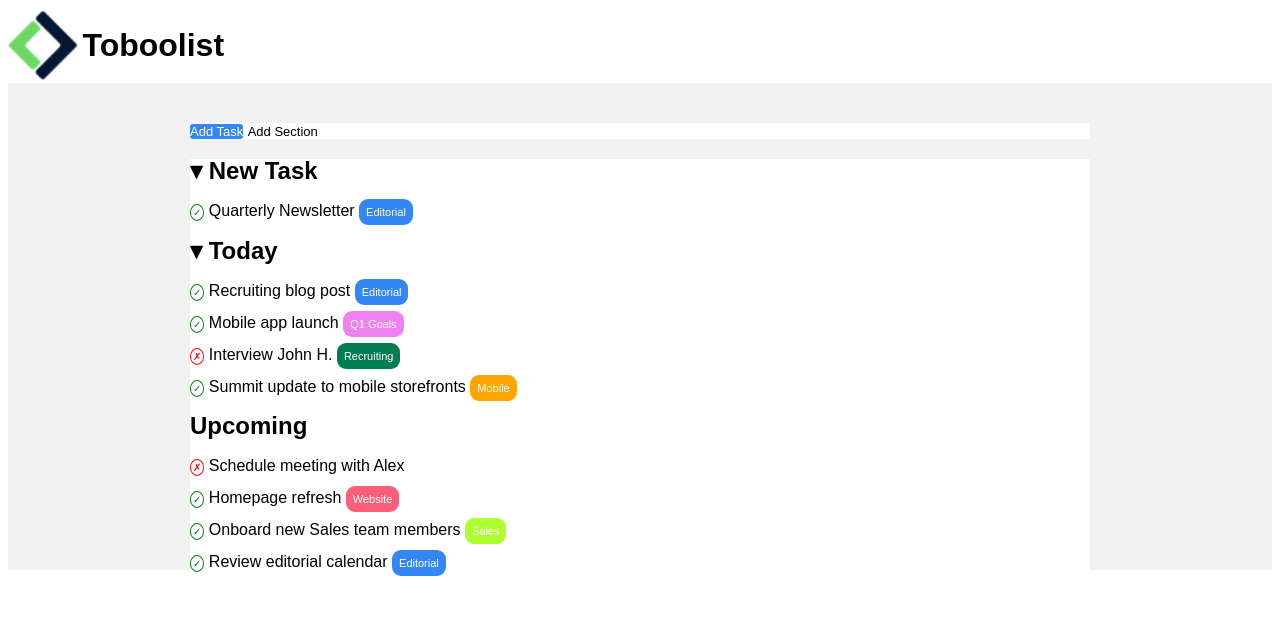
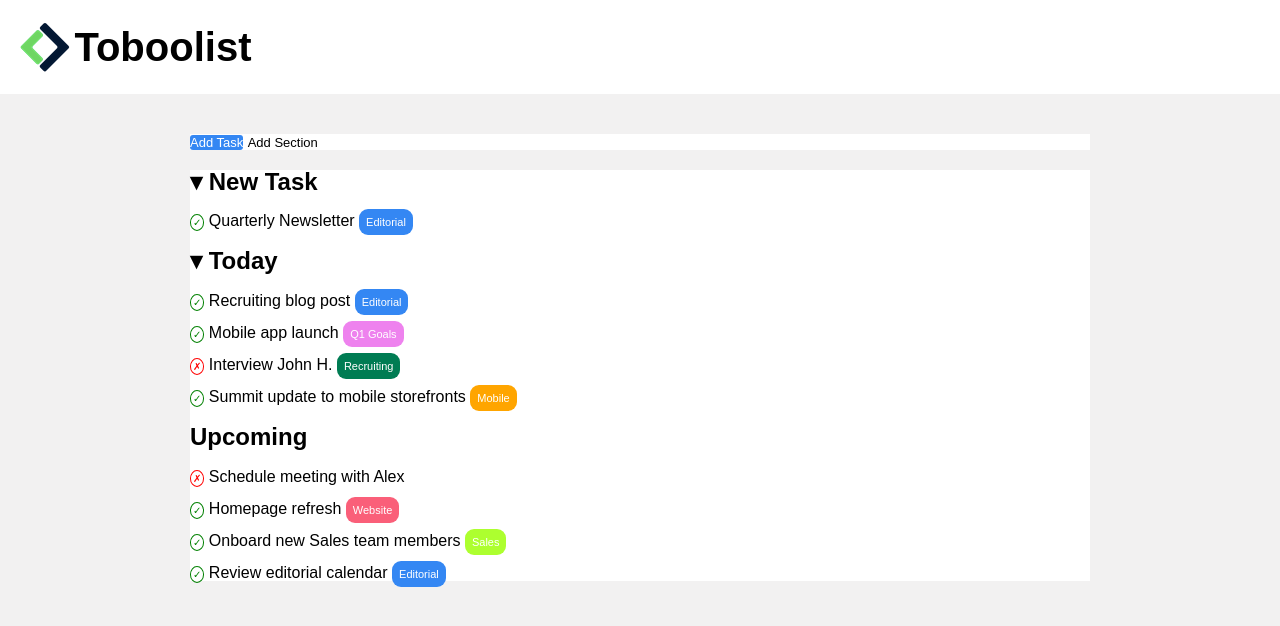
Before and after one commit to nvmRegi/html-css-toboolist, a plain HTML site: page index.html in a window 1280 px wide. Drawn offline with Linux system fonts and the light colour scheme.

Commit message:
correzione2 header

```diff
--- a/index.html
+++ b/index.html
@@ -7,7 +7,7 @@
 
     <body>
         <header>
-            <div id="logo-cont">
+            <div>
                 <img src="img/Logo.png" alt="" id="logo">
             <h1>Toboolist</h1>
             </div>
--- a/style.css
+++ b/style.css
@@ -3,23 +3,27 @@
     line-height: 1;
 }
 
+body{
+    background-color: rgba(226, 224, 224, 0.425);
+    margin: 0px;
+}
+
 /*header*/
 header{
-    margin: 0px;
+    background-color: white;
+    padding-left: 20px;
 }
 #logo{
-    width: 70px;
+    width: 50px;
     vertical-align: middle;
 }
 
 h1{
     display: inline-block;
-    vertical-align: middle
+    vertical-align: middle;
+    font-size: 40px;
 }
-
-main{
-    background-color: rgba(226, 224, 224, 0.425);
-}
+/*end header*/
 
 .sfondo{
     background-color: white;
```
